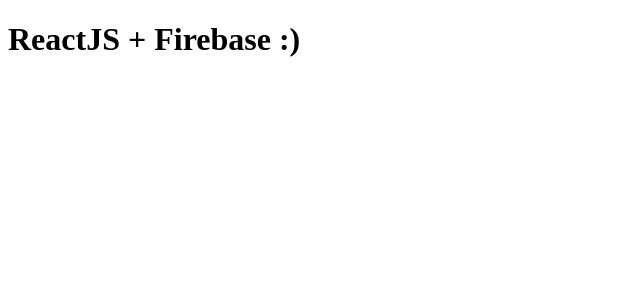
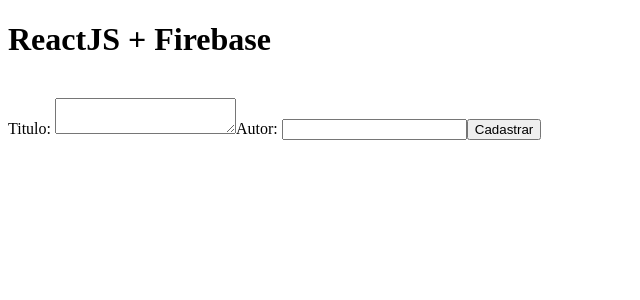
Before and after one commit to Devpe007/firebase-react, a React (Create React App) app: page / in a window 1280 px wide. Shown: the top 300 px of the page, without its empty margins (0-640 px from the left). Built offline with nearby package versions, Linux system fonts and the light colour scheme.

Commit message:
create the App component structure

```diff
--- a/src/App.js
+++ b/src/App.js
@@ -1,11 +1,28 @@
-import React from "react";
+import React, { useState } from "react";
 
 import firebase from "./connections/firebaseConnection";
 
 function App() {
+  const [title, setTitle] = useState('');
+  const [author, setAuthor] = useState('');
+
+  function handleAdd() {
+    alert('CLICOU');
+  };
+
   return (
     <div>
-      <h1>ReactJS + Firebase :)</h1>
+      <h1>ReactJS + Firebase</h1>
+      <br />
+
+      <label>Titulo: </label>
+      <textarea type="text" value={title} onChange={(event) => setTitle(event.target.value)} />
+
+      <label>Autor: </label>
+      <input type="text" value={author} onChange={(event) => setAuthor(event.target.value)} />
+
+      <button onClick={handleAdd} >Cadastrar</button>
+
     </div>
   );
 };
```
